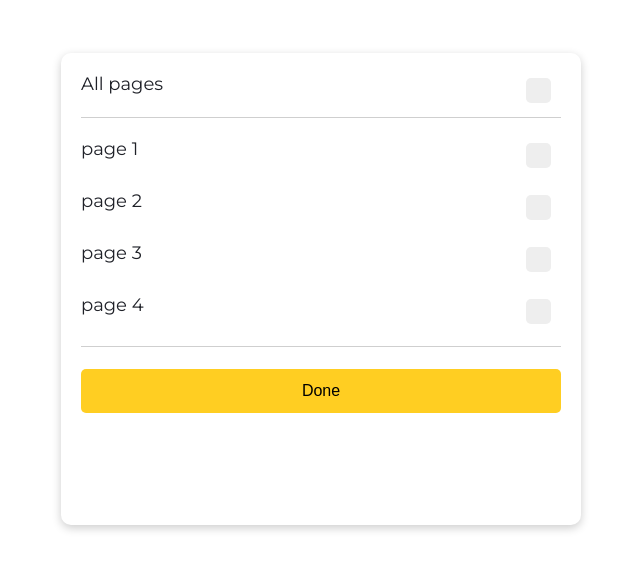
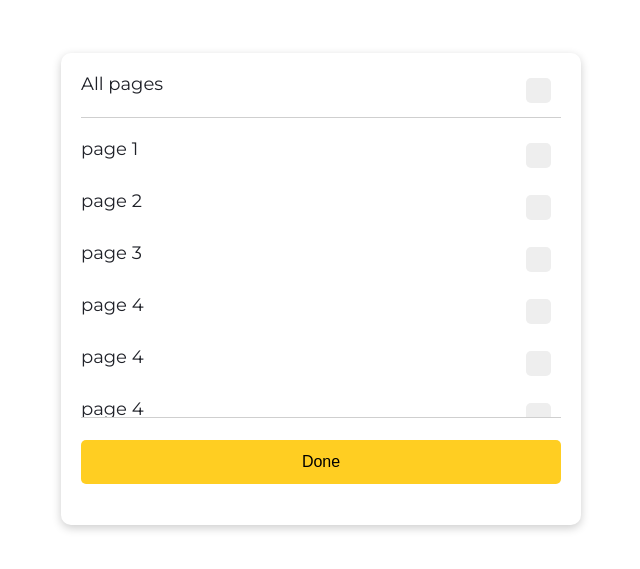
Before and after one commit to justJubair/ellty-test, a React (Vite) app: page / in a window 1280 px wide. Shown: the part 111-680 px from the top of the page, without its empty margins (319-959 px from the left). Built offline with nearby package versions, Linux system fonts and the light colour scheme.

Commit message:
Add: scrollbar added

```diff
--- a/src/App.Module.css
+++ b/src/App.Module.css
@@ -7,6 +7,10 @@
   justify-content: center;
   height: 100vh;
 }
+
+
+
+
 
 .container {
   box-shadow: 0 3px 10px rgb(0 0 0 / 0.2);
@@ -35,6 +39,22 @@
 
 .row-collection {
   border-bottom: 1px solid rgb(207, 207, 207);
+  height: 300px;
+  overflow: auto;
+}
+
+/* Hide scrollbar */
+.row-collection::-webkit-scrollbar {
+  width: 0.01em;
+}
+
+.row-collection::-webkit-scrollbar-track {
+  background: #f1f1f1;
+}
+
+.row-collection::-webkit-scrollbar-thumb {
+  background-color: #888;
+  border-radius: 1em;
 }
 
 p {
--- a/src/App.jsx
+++ b/src/App.jsx
@@ -158,6 +158,46 @@ const App = () => {
                   <span className="checkmark"></span>
                 </label>
               </div>
+              <div
+                className="row"
+                style={
+                  checkboxValues.checkbox4
+                    ? { textDecoration: "line-through" }
+                    : {}
+                }
+              >
+                <p>page 4</p>
+
+                <label className="checkbox-container">
+                  <input
+                    type="checkbox"
+                    name="checkbox4"
+                    checked={checkboxValues.checkbox4}
+                    onChange={handleCheckboxChange}
+                  />
+                  <span className="checkmark"></span>
+                </label>
+              </div>
+              <div
+                className="row"
+                style={
+                  checkboxValues.checkbox4
+                    ? { textDecoration: "line-through" }
+                    : {}
+                }
+              >
+                <p>page 4</p>
+
+                <label className="checkbox-container">
+                  <input
+                    type="checkbox"
+                    name="checkbox4"
+                    checked={checkboxValues.checkbox4}
+                    onChange={handleCheckboxChange}
+                  />
+                  <span className="checkmark"></span>
+                </label>
+              </div>
             </div>
 
             <button onClick={handleUnselectAll} type="submit" className={`btn`}>
```
